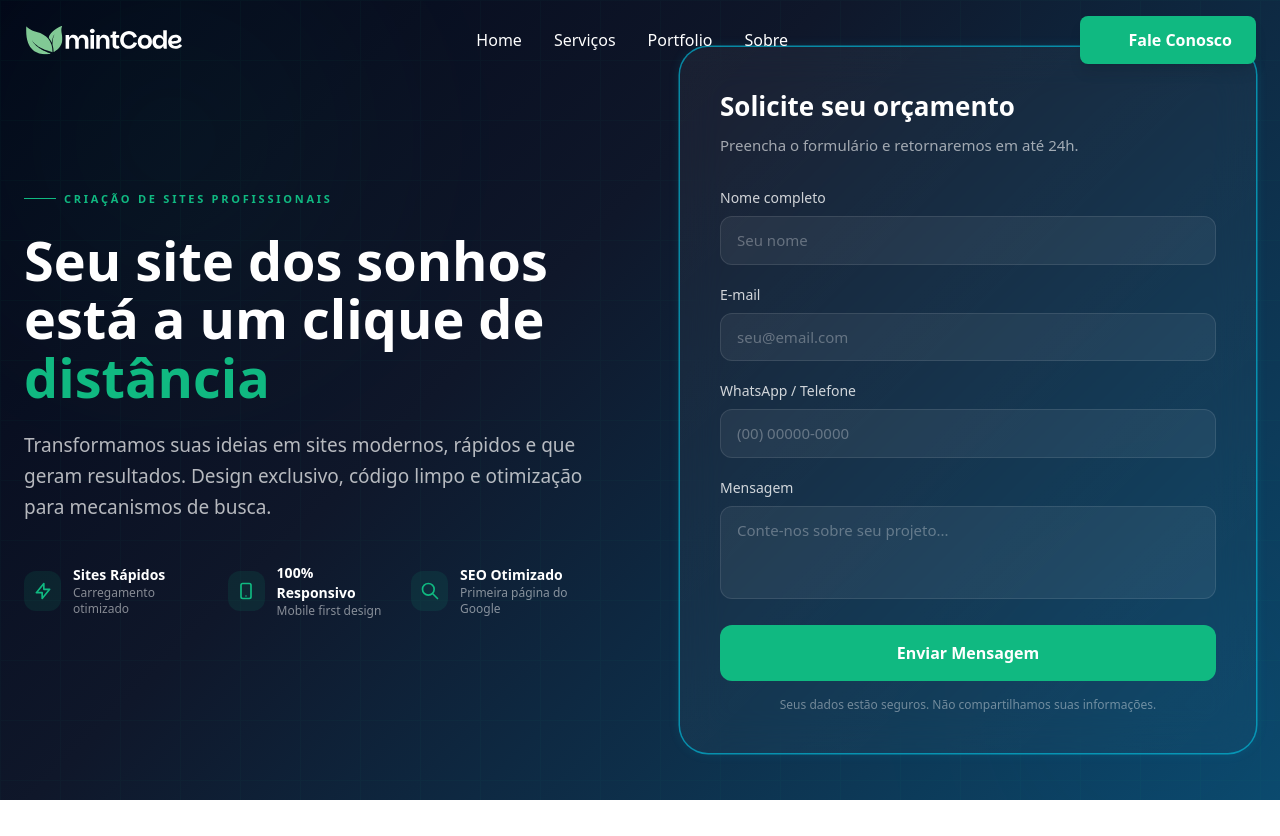
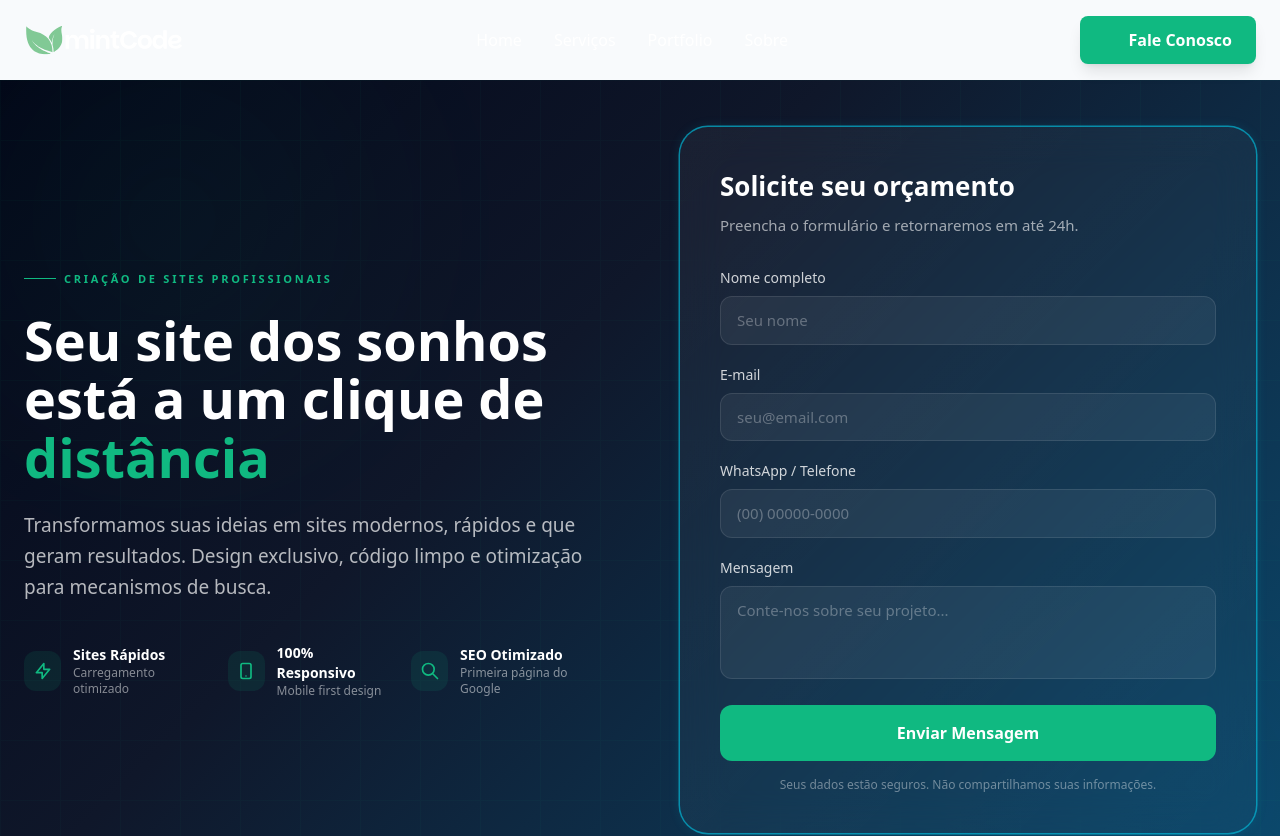
Before and after one commit to bezerradaniels/mintcode, a React (Vite) app: page / in a window 1280 px wide. Shown: the top 836 px of the page. Built offline with nearby package versions, Linux system fonts and the light colour scheme; some icons are missing; a web font is replaced by a local one.

Commit message:
feat: change header background to gradient from dark blue to lighter blue

```diff
--- a/src/components/Header/index.tsx
+++ b/src/components/Header/index.tsx
@@ -26,9 +26,9 @@ export default function Header() {
 
   return (
     <header
-      className={`fixed top-0 left-0 right-0 z-40 transition-all duration-300 ${isScrolled ? 'shadow-lg' : 'bg-transparent'}`}
+      className={`sticky top-0 z-40 transition-all duration-300 ${isScrolled ? 'shadow-lg' : 'bg-transparent'}`}
       style={isScrolled ? {
-        background: 'rgba(0, 37, 74, 0.80)',
+        background: 'linear-gradient(135deg, rgba(0, 37, 74, 0.95) 0%, rgba(0, 60, 120, 0.90) 100%)',
         backdropFilter: 'blur(24px) saturate(180%)',
         WebkitBackdropFilter: 'blur(24px) saturate(180%)',
         borderBottom: '1px solid rgba(255,255,255,0.08)',
--- a/src/components/sections/Hero/index.tsx
+++ b/src/components/sections/Hero/index.tsx
@@ -152,7 +152,7 @@ export default function Hero() {
           </div>
 
           {/* Right Column - Contact Form */}
-          <div id="hero-form" className="relative z-50 scroll-mt-24">
+          <div id="hero-form" className="relative z-50">
             <div
               className="form-border-anim relative rounded-[28px] p-8 sm:p-10"
               style={{
```
